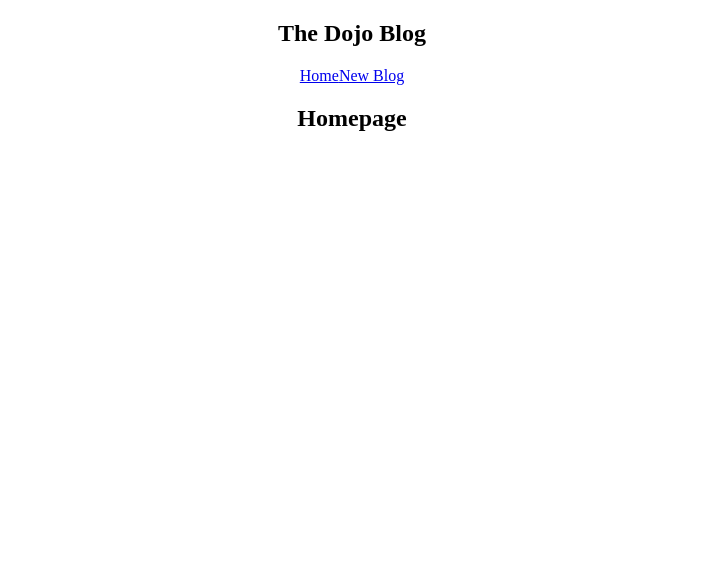
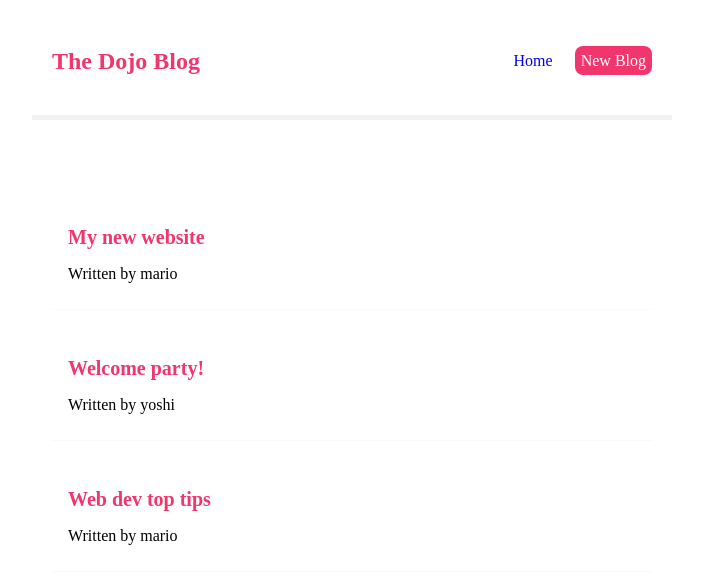
Before and after one commit to ralphvirtucio/Dojo-Blog, a React (Create React App) app: page / in a window 1280 px wide. Shown: the top 584 px of the page, without its empty margins (288-991 px from the left). Built offline with nearby package versions, Linux system fonts and the light colour scheme.

Commit message:
updated-home-styled-wip-jsondata

```diff
--- a/src/App.js
+++ b/src/App.js
@@ -3,13 +3,18 @@ import styled from 'styled-components';
 import Home from './components/Home';
 import NavBar from './components/NavBar';
 
+const Container = styled.div`
+  text-align: center;
+`;
+
+const Content = styled.div`
+  max-width: 600px;
+  margin: 40px auto;
+  padding: 20px;
+  text-align: left;
+`;
+
 const App = () => {
-  const Container = styled.div`
-    text-align: center;
-  `;
-
-  const Content = styled.div``;
-
   return (
     <Container>
       <NavBar />
--- a/src/components/Home.js
+++ b/src/components/Home.js
@@ -1,7 +1,41 @@
+import { useState } from 'react';
+import styled from 'styled-components';
+
+const BlogPreview = styled.div`
+  padding: 10px 16px;
+  margin: 20px 0;
+  border-bottom: 1px solid #fafafa;
+  :hover {
+    box-shadow: 1px 3px 5px rgba(0, 0, 0, 0.1);
+  }
+`;
+
+const BlogHeader = styled.h2`
+  font-size: 20px;
+  color: #f1356d;
+  margin-bottom: 8px;
+`;
+
 const Home = () => {
+  const [blogs, setBlogs] = useState([
+    { title: 'My new website', body: 'lorem ipsum...', author: 'mario', id: 1 },
+    { title: 'Welcome party!', body: 'lorem ipsum...', author: 'yoshi', id: 2 },
+    {
+      title: 'Web dev top tips',
+      body: 'lorem ipsum...',
+      author: 'mario',
+      id: 3,
+    },
+  ]);
+
   return (
     <div className="home">
-      <h2>Homepage</h2>
+      {blogs.map(blog => (
+        <BlogPreview key={blog.id}>
+          <BlogHeader>{blog.title}</BlogHeader>
+          <p>Written by {blog.author}</p>
+        </BlogPreview>
+      ))}
     </div>
   );
 };
--- a/src/components/NavBar.js
+++ b/src/components/NavBar.js
@@ -1,12 +1,50 @@
+import React, { useState, useEffect } from 'react';
+import styled from 'styled-components';
+
+const Nav = styled.nav`
+  padding: 20px;
+  display: flex;
+  align-items: center;
+  max-width: 600px;
+  margin: 0 auto;
+  border-bottom: 5px solid #f2f2f2;
+`;
+
+const NavHeader = styled.h1`
+  color: #f1356d;
+`;
+
+const NavLink = styled.div`
+  margin-left: auto;
+`;
+
+const Link = styled.a`
+  margin-left: 16px;
+  text-decoration: none;
+  padding: 6px;
+  :hover {
+    color: #f1356d;
+  }
+`;
+
 const NavBar = () => {
   return (
-    <nav className="navbar">
-      <h1>The Dojo Blog</h1>
-      <div className="links">
-        <a href="/">Home</a>
-        <a href="/create">New Blog</a>
-      </div>
-    </nav>
+    <Nav>
+      <NavHeader>The Dojo Blog</NavHeader>
+      <NavLink>
+        <Link href="/">Home</Link>
+        <Link
+          href="/create"
+          style={{
+            color: 'white',
+            backgroundColor: '#f1356d',
+            borderRadius: '8px',
+          }}
+        >
+          New Blog
+        </Link>
+      </NavLink>
+    </Nav>
   );
 };
 
```
Also changed, not shown: 1 other file (tests, documents, lock files or other folders).
